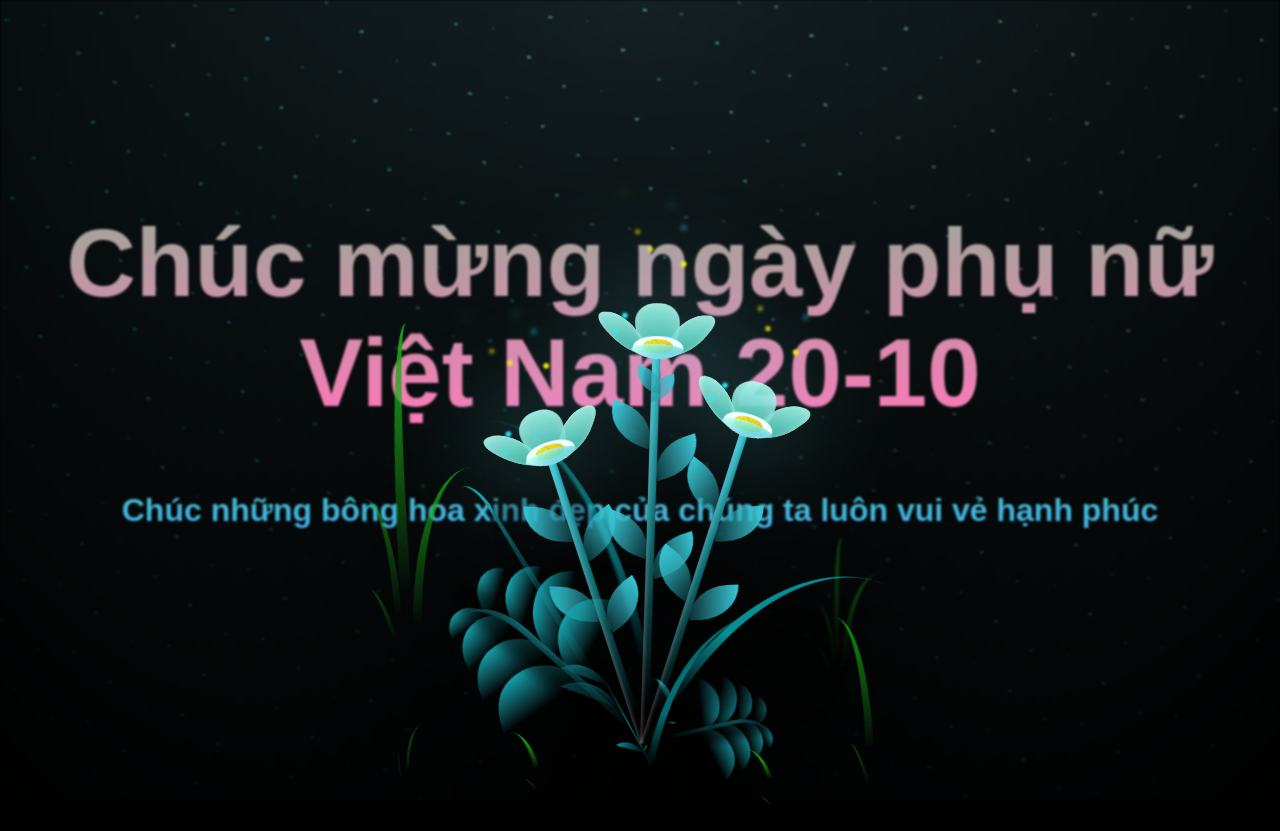
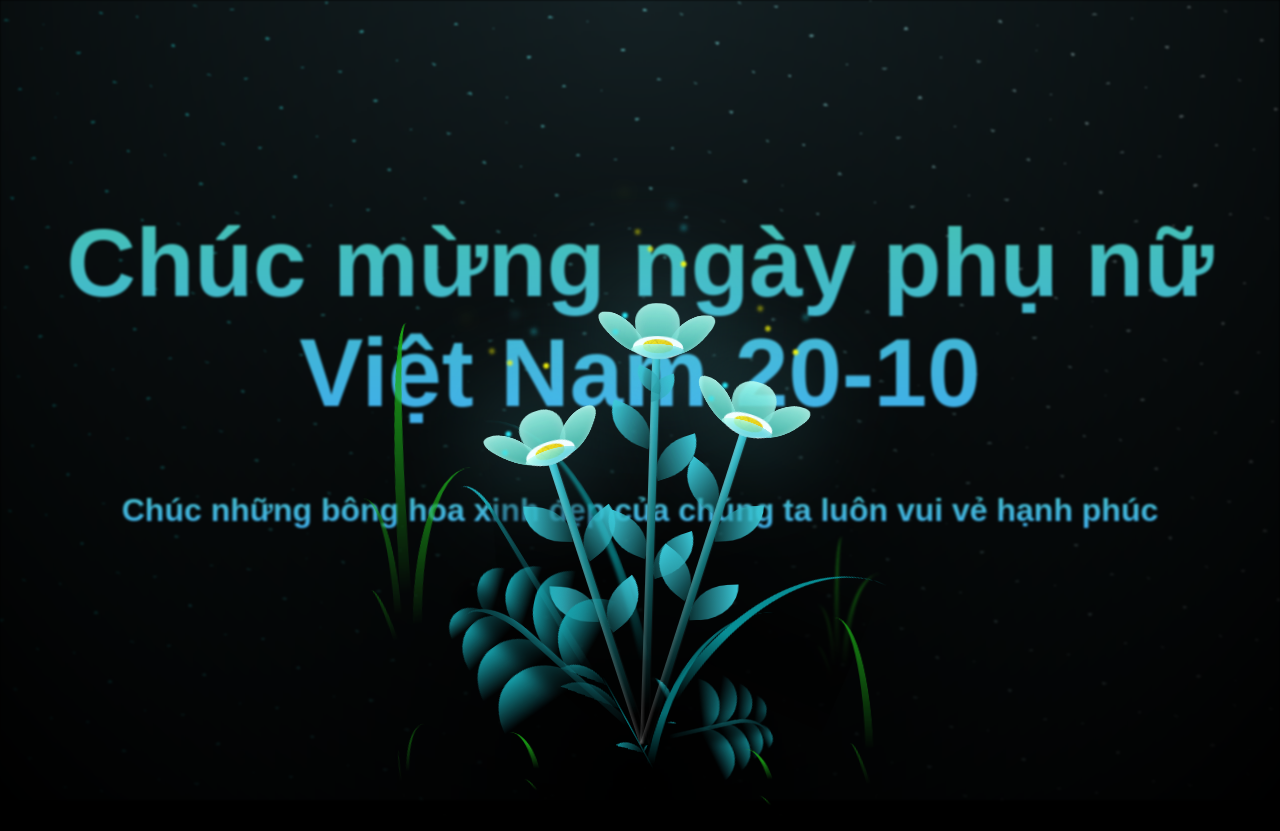
Before and after one commit to leecan95/canlv-web-for-fun, a website: page index.html in a window 1280 px wide. Drawn offline with Linux system fonts and the light colour scheme.

Commit message:
Update style.css

```diff
--- a/style.css
+++ b/style.css
@@ -40,7 +40,8 @@ body {
     padding-top: 2em;
     font-family: Arial, sans-serif;
     font-size: 6em;
-    background: linear-gradient(to bottom, #4ad382, #FF77B7);
+    color: #FF77B7;
+    background: linear-gradient(to bottom, #4ad382, #3faeec);
     -webkit-background-clip: text; /* Для кроссбраузерной поддержки */
     -webkit-text-fill-color: transparent; /* Для кроссбраузерной поддержки */
     opacity: 0;
@@ -50,6 +51,7 @@ body {
     padding-top: 2em;
     font-family: Arial, sans-serif;
     font-size: 2em;
+    color: #FF77B7;
     background: linear-gradient(to bottom, #4ad382, #3faeec);
     -webkit-background-clip: text; /* Для кроссбраузерной поддержки */
     -webkit-text-fill-color: transparent; /* Для кроссбраузерной поддержки */
```
